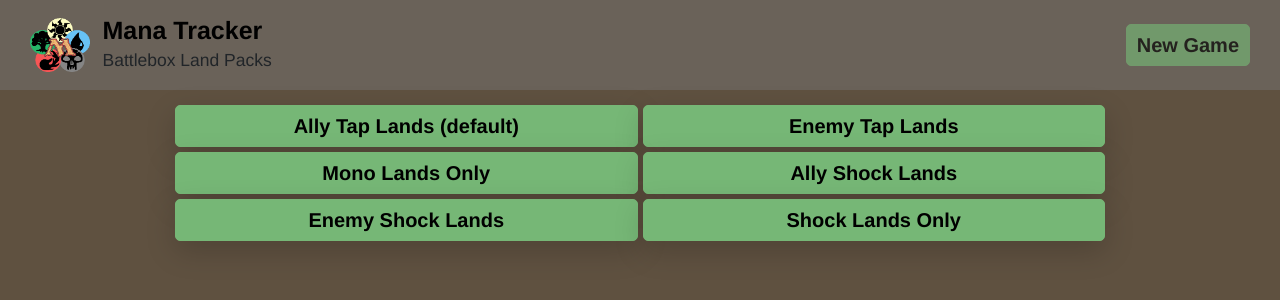
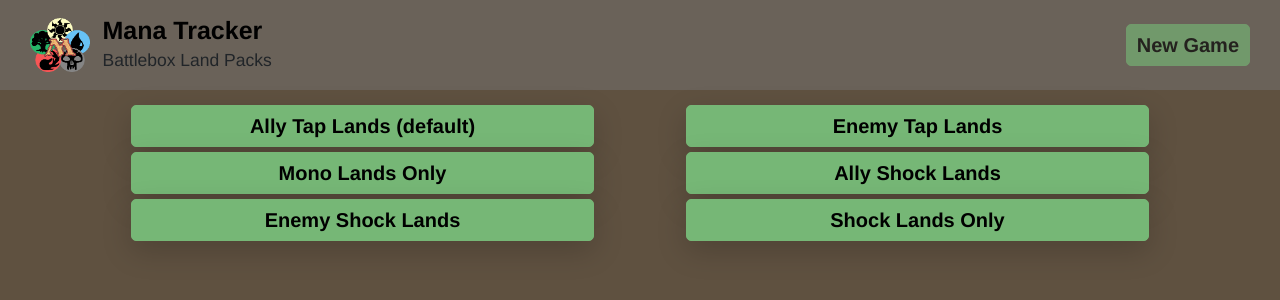
Before and after one commit to DeepSky8/mana-tracker2, an Angular app: page / in a window 1280 px wide. Shown: the top 300 px of the page. Built offline with nearby package versions, Linux system fonts and the light colour scheme.

Commit message:
Update spacing for navigation and mana-pack components

```diff
--- a/src/app/display/mana-pack-type/mana-pack-type.html
+++ b/src/app/display/mana-pack-type/mana-pack-type.html
@@ -1,9 +1,9 @@
 <div class="container">
 
-    <div class=" py-4 d-flex  flex-wrap justify-content-center ">
+    <div class=" py-4 d-flex  flex-wrap justify-content-around ">
         <button
             type="button"
-            class="btn btn-primary mx-1 mb-2 fw-bold fs-2 btn-lg shadow-lg col-12 col-md-5  "
+            class="btn btn-primary mb-2 fw-bold fs-2 btn-lg shadow-lg col-12 col-md-5  "
             (click)="selectManaPack(pack.allyMana)">
             Ally Tap Lands (default)
         </button>
@@ -11,35 +11,35 @@
 
         <button
             type="button"
-            class="btn btn-primary mx-1 mb-2 fw-bold fs-2 btn-lg shadow-lg col-12 col-md-5  "
+            class="btn btn-primary mb-2 fw-bold fs-2 btn-lg shadow-lg col-12 col-md-5  "
             (click)="selectManaPack(pack.enemyMana)">
             Enemy Tap Lands
         </button>
 
         <button
             type="button"
-            class="btn btn-primary mx-1 mb-2 fw-bold fs-2 btn-lg shadow-lg col-12 col-md-5  "
+            class="btn btn-primary mb-2 fw-bold fs-2 btn-lg shadow-lg col-12 col-md-5  "
             (click)="selectManaPack(pack.untappedMana)">
             Mono Lands Only
         </button>
 
         <button
             type="button"
-            class="btn btn-primary mx-1 mb-2 fw-bold fs-2 btn-lg shadow-lg col-12 col-md-5  "
+            class="btn btn-primary mb-2 fw-bold fs-2 btn-lg shadow-lg col-12 col-md-5  "
             (click)="selectManaPack(pack.allyShock)">
             Ally Shock Lands
         </button>
 
         <button
             type="button"
-            class="btn btn-primary mx-1 mb-2 fw-bold fs-2 btn-lg shadow-lg col-12 col-md-5  "
+            class="btn btn-primary mb-2 fw-bold fs-2 btn-lg shadow-lg col-12 col-md-5  "
             (click)="selectManaPack(pack.enemyShock)">
             Enemy Shock Lands
         </button>
 
         <button
             type="button"
-            class="btn btn-primary mx-1 mb-2 fw-bold fs-2 btn-lg shadow-lg col-12 col-md-5  "
+            class="btn btn-primary mb-2 fw-bold fs-2 btn-lg shadow-lg col-12 col-md-5  "
             (click)="selectManaPack(pack.tappedMana)">
             Shock Lands Only
         </button>
--- a/src/app/display/navigation/navigation.html
+++ b/src/app/display/navigation/navigation.html
@@ -1,28 +1,28 @@
-<div class="d-flex flex-fill justify-content-between pt-2">
+<div class="d-flex flex-fill justify-content-between py-4">
     <button
         type="button"
-        class="btn btn-danger me-2 fw-bold fs-3 btn-lg"
+        class="btn btn-danger me-2 fw-bold fs-3 btn-lg col-3"
         (click)="untapAllMana()">Untap Mana
     </button>
 
     <button
         type="button"
         [disabled]="!state().playedMana"
-        class="btn btn-danger me-2 fw-bold fs-3 btn-lg"
+        class="btn btn-danger me-2 fw-bold fs-3 btn-lg col-3"
         (click)="unpickThisMana()"> Pick new Mana
     </button>
 
     <button
         type="button"
         [disabled]="state().sacrificedMana"
-        class="btn btn-danger me-2 fw-bold fs-3 btn-lg"
+        class="btn btn-danger me-2 fw-bold fs-3 btn-lg col-3"
         (click)="unSacThisMana()">
         Return Mana
     </button>
 
     <button
         type="button"
-        class="btn btn-primary  fw-bold fs-3 btn-lg"
+        class="btn btn-primary  fw-bold fs-3 btn-lg col-3"
         (click)="nextTurn()">
         Next Turn
     </button>
```
